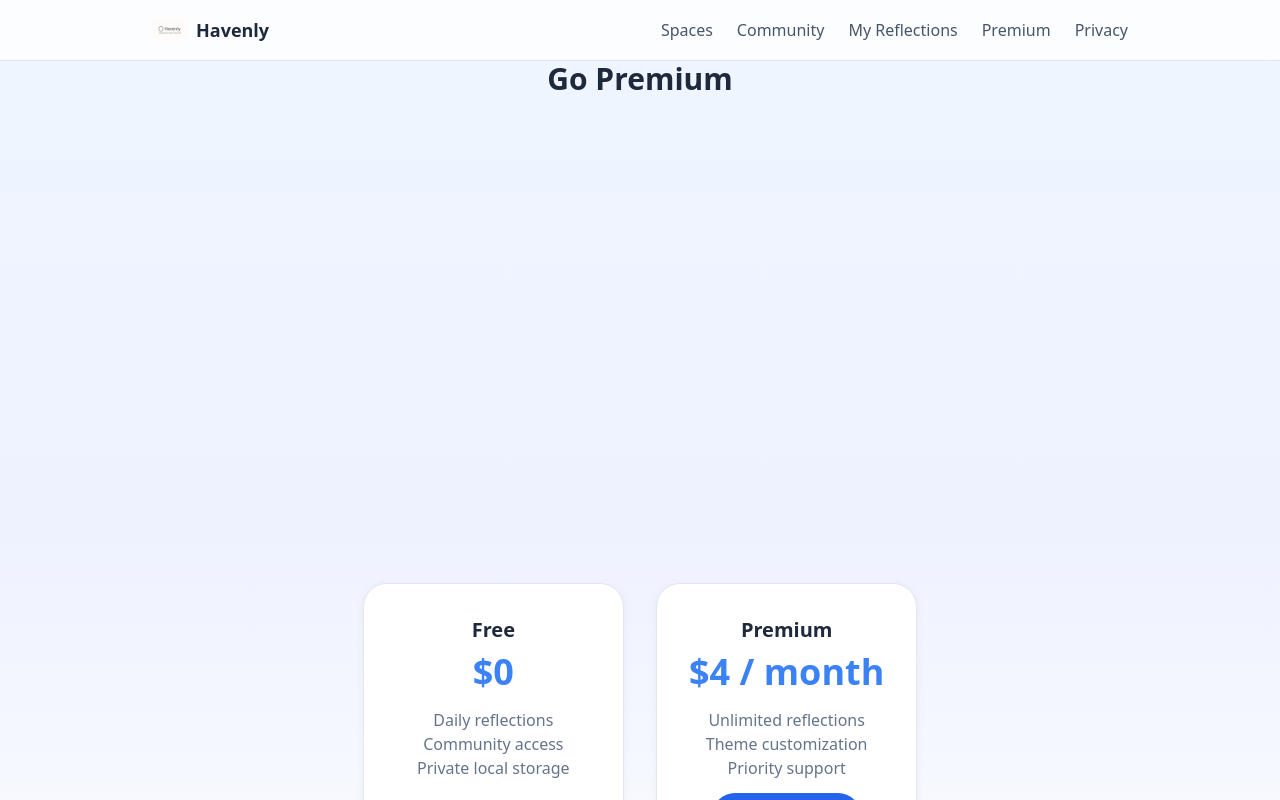
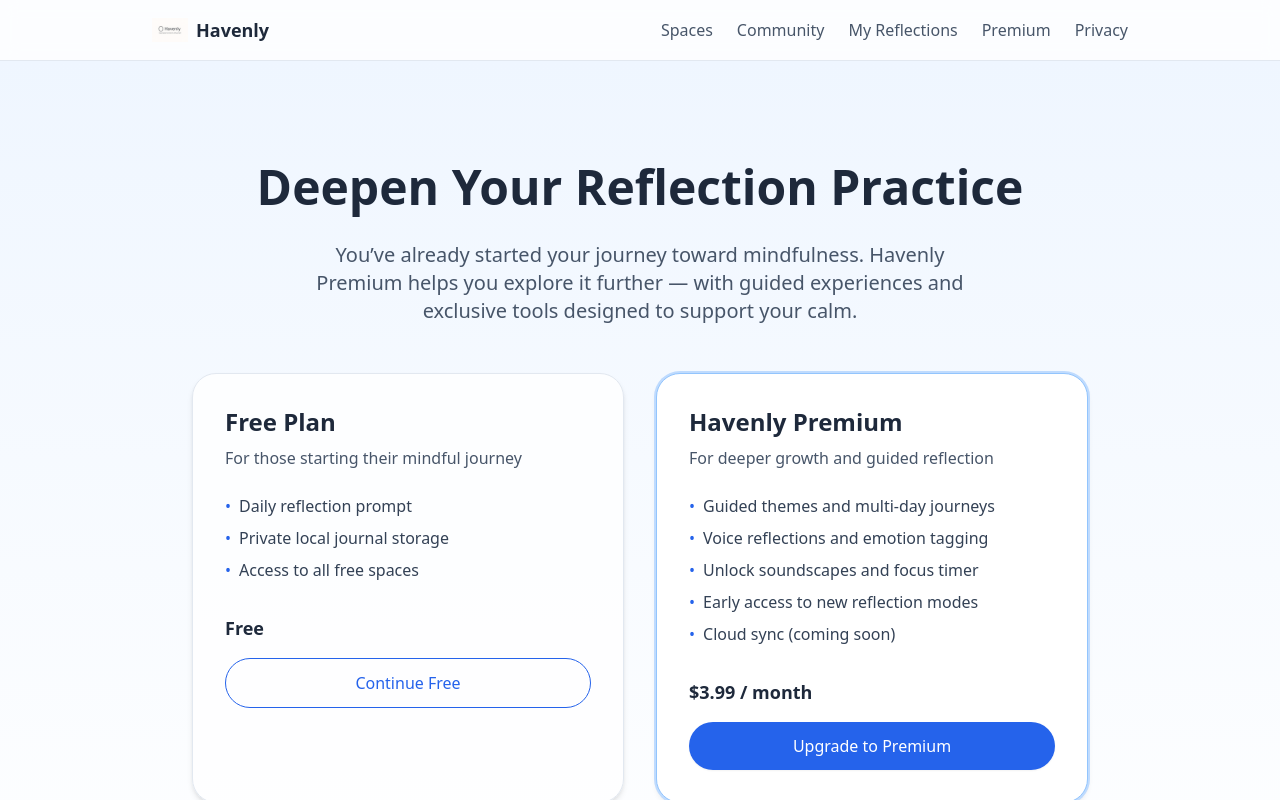
Before and after one commit to Khrboshi/havenly, a Next.js app: page /premium in a window 1280 px wide. Shown: the top 800 px of the page. Built offline with nearby package versions, Linux system fonts and the light colour scheme.

Commit message:
Update premium.js

```diff
--- a/pages/premium.js
+++ b/pages/premium.js
@@ -1,51 +1,110 @@
+"use client";
+
 import Head from "next/head";
 import Link from "next/link";
+import { motion } from "framer-motion";
 
 export default function Premium() {
   const tiers = [
     {
-      name: "Free",
-      price: "$0",
-      features: ["Daily reflections", "Community access", "Private local storage"],
-      cta: "You’re here already",
+      name: "Free Plan",
+      description: "For those starting their mindful journey",
+      features: [
+        "Daily reflection prompt",
+        "Private local journal storage",
+        "Access to all free spaces",
+      ],
+      price: "Free",
+      highlight: false,
     },
     {
-      name: "Premium",
-      price: "$4 / month",
-      features: ["Unlimited reflections", "Theme customization", "Priority support"],
-      cta: "Join Premium",
+      name: "Havenly Premium",
+      description: "For deeper growth and guided reflection",
+      features: [
+        "Guided themes and multi-day journeys",
+        "Voice reflections and emotion tagging",
+        "Unlock soundscapes and focus timer",
+        "Early access to new reflection modes",
+        "Cloud sync (coming soon)",
+      ],
+      price: "$3.99 / month",
+      highlight: true,
     },
   ];
 
   return (
     <>
       <Head>
-        <title>Premium — Havenly</title>
+        <title>Havenly Premium — Deepen Your Mindful Practice</title>
+        <meta
+          name="description"
+          content="Upgrade to Havenly Premium for guided themes, voice reflections, and deeper journaling tools to enrich your daily mindfulness."
+        />
       </Head>
-      <h1 className="text-3xl font-semibold mb-8 text-center">Go Premium</h1>
-      <div className="grid md:grid-cols-2 gap-8 max-w-4xl mx-auto">
-        {tiers.map((tier) => (
-          <div
-            key={tier.name}
-            className="bg-white border border-border rounded-2xl shadow-soft p-8 text-center hover:shadow-md transition"
+
+      <motion.section
+        initial={{ opacity: 0, y: 20 }}
+        animate={{ opacity: 1, y: 0 }}
+        transition={{ duration: 0.6 }}
+        className="relative py-24 text-center bg-gradient-to-b from-blue-50 to-white"
       >
-            <h3 className="text-xl font-semibold mb-2">{tier.name}</h3>
-            <p className="text-4xl font-bold text-primary mb-4">{tier.price}</p>
-            <ul className="mb-6 text-text-muted">
-              {tier.features.map((f, i) => (
-                <li key={i}>{f}</li>
+        <h1 className="text-5xl font-extrabold text-slate-800 mb-6 leading-tight">
+          Deepen Your Reflection Practice
+        </h1>
+        <p className="text-lg sm:text-xl text-slate-600 max-w-2xl mx-auto mb-12">
+          You’ve already started your journey toward mindfulness.
+          Havenly Premium helps you explore it further — with guided experiences and exclusive tools designed to support your calm.
+        </p>
+
+        <div className="grid md:grid-cols-2 gap-8 max-w-4xl mx-auto text-left">
+          {tiers.map((tier, i) => (
+            <motion.div
+              key={i}
+              initial={{ opacity: 0, y: 10 }}
+              animate={{ opacity: 1, y: 0 }}
+              transition={{ delay: i * 0.2 }}
+              className={`rounded-2xl shadow-md border p-8 ${
+                tier.highlight
+                  ? "bg-white border-blue-300 ring-2 ring-blue-200"
+                  : "bg-white/80 border-slate-200"
+              }`}
+            >
+              <h2 className="text-2xl font-bold mb-2 text-slate-800">
+                {tier.name}
+              </h2>
+              <p className="text-slate-600 mb-6">{tier.description}</p>
+              <ul className="space-y-2 mb-8">
+                {tier.features.map((f, idx) => (
+                  <li key={idx} className="flex items-start gap-2 text-slate-700">
+                    <span className="text-blue-600">•</span> {f}
+                  </li>
                 ))}
               </ul>
-            {tier.name === "Free" ? (
-              <span className="btn-ghost cursor-default">{tier.cta}</span>
+              <p className="text-lg font-semibold mb-4 text-slate-800">
+                {tier.price}
+              </p>
+
+              {tier.highlight ? (
+                <Link
+                  href="#"
+                  onClick={() => alert("Coming soon — Premium subscriptions.")}
+                  className="btn-primary block text-center"
+                >
+                  Upgrade to Premium
+                </Link>
               ) : (
-              <Link href="/" className="btn-primary">
-                {tier.cta}
+                <Link href="/unpack" className="btn-secondary block text-center">
+                  Continue Free
                 </Link>
               )}
-          </div>
+            </motion.div>
           ))}
         </div>
+
+        <p className="text-sm text-slate-500 mt-12">
+          Havenly Premium is fully optional — your reflections remain private and local.
+        </p>
+      </motion.section>
     </>
   );
 }
```
Lines whose indentation alone changed are shown as unchanged.
